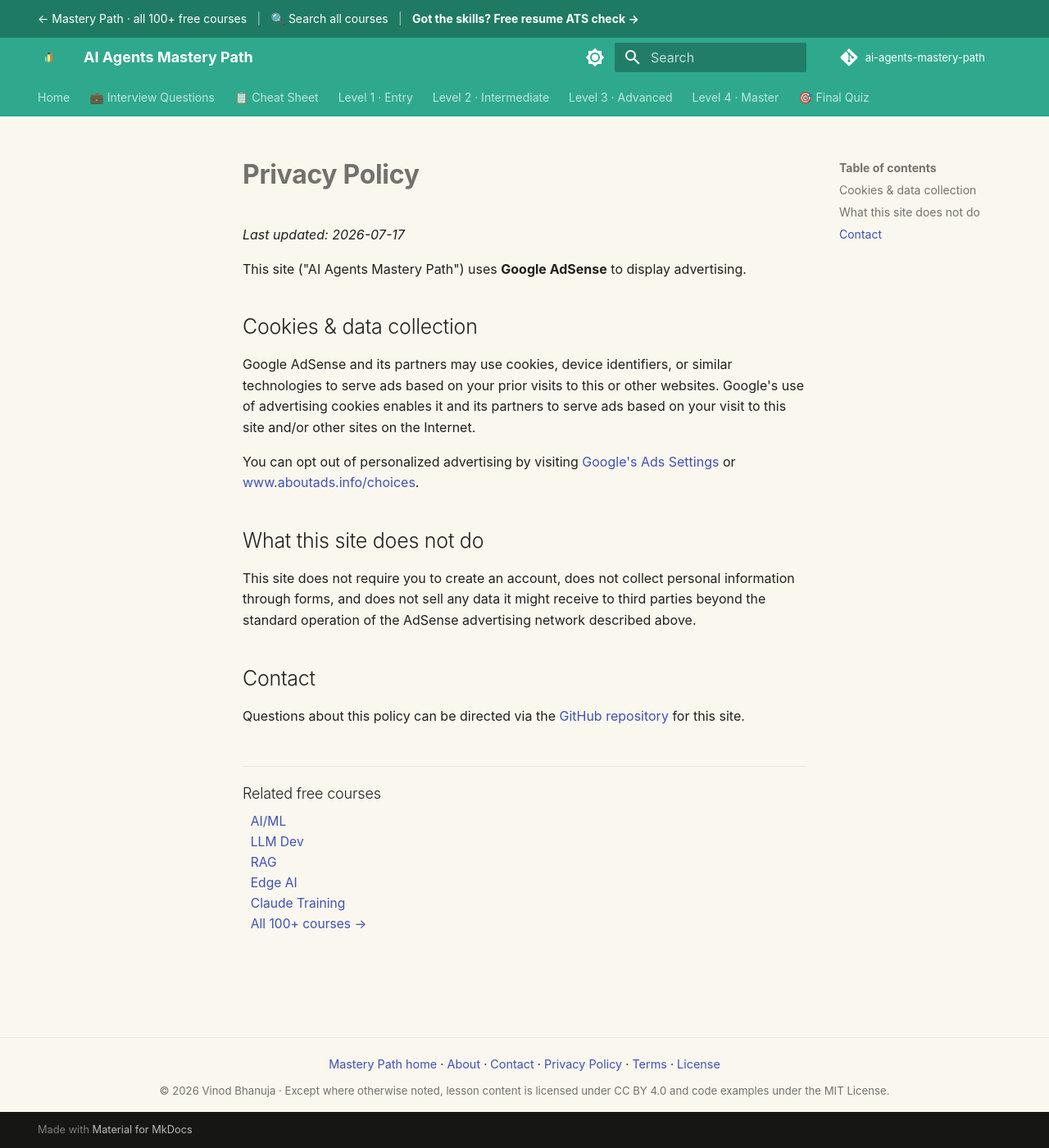
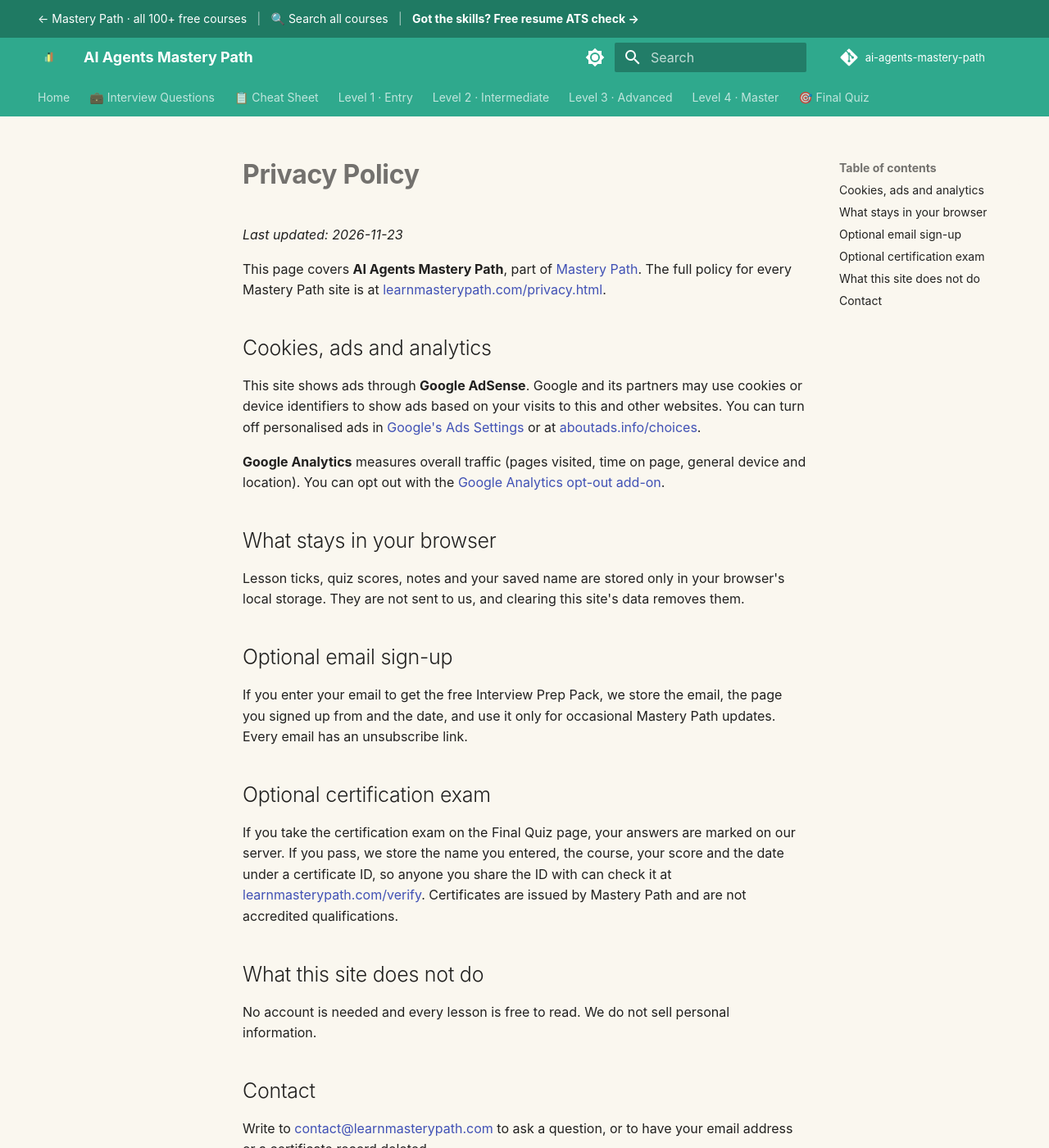
Before and after one commit to SIGILIPELLI/ai-agents-mastery-path, an MkDocs documentation site: the page built from docs/privacy.md, in a window 1280 px wide and 1400 px high. Shown: the whole window at 82% size. Built offline with MkDocs 1.6.1 and Material for MkDocs 9.7.7, drawn with Linux system fonts in a browser that asks for light colours; comment, search, counter and statistics services are not loaded.

Commit message:
Update privacy page: progress stays in the browser, optional email sign-up and certification exam, link to the full policy
Co-Authored-By: Claude Opus 5.5 <noreply@anthropic.com>

```diff
--- a/docs/privacy.md
+++ b/docs/privacy.md
@@ -1,33 +1,35 @@
 ---
-description: "Privacy policy for AI Agents Mastery Path: how Google AdSense and Analytics cookies are used on this free course site and how to opt out."
+description: "Privacy policy for the free AI Agents Mastery Path: cookies for ads and analytics, what stays in your browser, and the optional email sign-up and certification exam."
 ---
 
 # Privacy Policy
 
-_Last updated: 2026-07-17_
+_Last updated: 2026-11-23_
 
-This site ("AI Agents Mastery Path") uses **Google AdSense** to display advertising.
+This page covers **AI Agents Mastery Path**, part of [Mastery Path](https://learnmasterypath.com/). The full policy for every Mastery Path site is at [learnmasterypath.com/privacy.html](https://learnmasterypath.com/privacy.html).
 
-## Cookies & data collection
+## Cookies, ads and analytics
 
-Google AdSense and its partners may use cookies, device identifiers, or similar
-technologies to serve ads based on your prior visits to this or other websites.
-Google's use of advertising cookies enables it and its partners to serve ads
-based on your visit to this site and/or other sites on the Internet.
+This site shows ads through **Google AdSense**. Google and its partners may use cookies or device identifiers to show ads based on your visits to this and other websites. You can turn off personalised ads in [Google's Ads Settings](https://adssettings.google.com/) or at [aboutads.info/choices](https://www.aboutads.info/choices/).
 
-You can opt out of personalized advertising by visiting
-[Google's Ads Settings](https://adssettings.google.com/) or
-[www.aboutads.info/choices](https://www.aboutads.info/choices/).
+**Google Analytics** measures overall traffic (pages visited, time on page, general device and location). You can opt out with the [Google Analytics opt-out add-on](https://tools.google.com/dlpage/gaoptout).
+
+## What stays in your browser
+
+Lesson ticks, quiz scores, notes and your saved name are stored only in your browser's local storage. They are not sent to us, and clearing this site's data removes them.
+
+## Optional email sign-up
+
+If you enter your email to get the free Interview Prep Pack, we store the email, the page you signed up from and the date, and use it only for occasional Mastery Path updates. Every email has an unsubscribe link.
+
+## Optional certification exam
+
+If you take the certification exam on the Final Quiz page, your answers are marked on our server. If you pass, we store the name you entered, the course, your score and the date under a certificate ID, so anyone you share the ID with can check it at [learnmasterypath.com/verify](https://learnmasterypath.com/verify/). Certificates are issued by Mastery Path and are not accredited qualifications.
 
 ## What this site does not do
 
-This site does not require you to create an account, does not collect personal
-information through forms, and does not sell any data it might receive to third
-parties beyond the standard operation of the AdSense advertising network
-described above.
+No account is needed and every lesson is free to read. We do not sell personal information.
 
 ## Contact
 
-Questions about this policy can be directed via the
-[GitHub repository](https://github.com/SIGILIPELLI/ai-agents-mastery-path) for this
-site.
+Write to [contact@learnmasterypath.com](mailto:contact@learnmasterypath.com) to ask a question, or to have your email address or a certificate record deleted.
```
